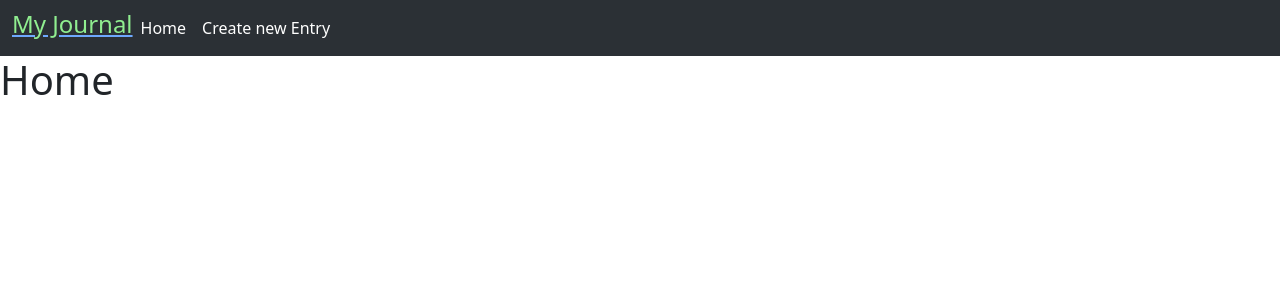
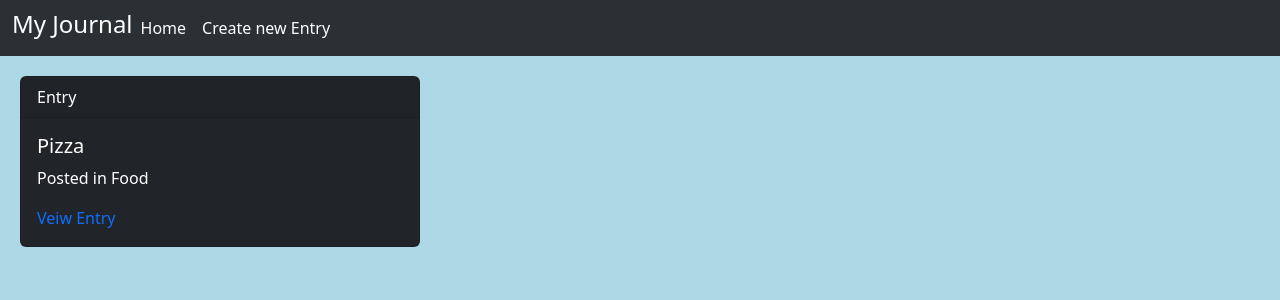
Before and after one commit to derdriu-mcateer/Journal_Application_fe, a React (Vite) app in the folder journal_fe/: page / in a window 1280 px wide. Shown: the top 300 px of the page. Built offline with nearby package versions, Linux system fonts and the light colour scheme.

Commit message:
added entries to the home route

```diff
--- a/journal_fe/src/components/App.jsx
+++ b/journal_fe/src/components/App.jsx
@@ -2,34 +2,45 @@
 // Routes is a container for multiple Route components
 // Route is used to conditionally render componenets based on the current URL and takes path as a prop
 import { BrowserRouter as Router, Routes, Route, Outlet, useParams } from 'react-router-dom'
+
+// Import useState which is a hook that allows functional components in React to manage state.
+import { useState } from 'react'
 
 // Import Components to be rendered
 import Home from './Home'
 import NewEntry from './NewEntry'
 import CategorySelection from './CategorySelection'
 import NavBar from './NavBar'
-import { useState } from 'react'
 import ShowEntry from './ShowEntry'
 
 
 function App() {
 
+  // Hard coded categories and entries
   const [categories] = useState(['Food', 'Gaming', 'Coding', 'Other'])
-  const [entries, setEntries] = useState([{category: 0, content: "Pizza"}])
+  const [entries, setEntries] = useState([{ category: 'Food', content: "Pizza" }])
 
-  function addEntry(cat_id, content){
+  // Function which takes cat_id and content as parameters
+  function addEntry(cat_id, content) {
+    // Key value pairs
     const newEntry = {
       category: cat_id,
-      content : content
+      content: content
     }
+    // ...etnries leaves the previous array unchanged and adds the newEntry to the end of the array
     setEntries([...entries, newEntry])
+  }
 
-  }
+
   // Higher Order Component
-  function ShowEntryWrapper(){
-    const {id} = useParams()
+  function ShowEntryWrapper() {
+    // useParams hook to get the id from the URL (/:id)
+    const { id } = useParams()
+
     return (
-      <ShowEntry entry={entries[id]}/>
+      // Wanting to access entires from the App parent component
+      // Display the entry where the id in the url matched the entry id
+      <ShowEntry entry={entries[id]} />
     )
 
   }
@@ -39,13 +50,13 @@ function App() {
       <Router>
         <NavBar />
         <Routes>
-        {/* Path prop specified the URL path pattern that should be matched for the route. When the current URL matches the path the associated elemnt will be rendered  */}
-          <Route path="/" element={<Home/>} />
-        {/* The element prop is used to specify the React component (element) that should be rendered on a path match  */}
-          <Route path="/category" element={<CategorySelection categories={categories}/>} />
+          {/* Path prop specified the URL path pattern that should be matched for the route. When the current URL matches the path the associated elemnt will be rendered  */}
+          <Route path="/" element={<Home entries={entries} />} />
+          {/* The element prop is used to specify the React component (element) that should be rendered on a path match  */}
+          <Route path="/category" element={<CategorySelection categories={categories} />} />
           <Route path="/entry" element={<Outlet />}>
-            <Route path=":id" element={<ShowEntryWrapper/>}/>
-            <Route path="new/:cat_id" element={<NewEntry categories={categories} addEntry={addEntry}/>}/>
+            <Route path=":id" element={<ShowEntryWrapper />} />
+            <Route path="new/:cat_id" element={<NewEntry categories={categories} addEntry={addEntry} />} />
           </Route>
           <Route path="*" element={<h1>ERROR PAGE NOT FOUND</h1>} />
         </Routes>
--- a/journal_fe/src/components/Home.jsx
+++ b/journal_fe/src/components/Home.jsx
@@ -1,10 +1,24 @@
 import React from 'react';
+import { Link } from 'react-router-dom';
 
-const Home = () => {
-  return (
-    <div>
-      <h1>Home</h1>
-    </div>
+const Home = ({entries}) => {
+
+return (
+        <>
+        <div>
+          {entries.map((entry,index) =>(
+            <div className="card text-bg-dark mb-3" id="entry-card">
+            <div className="card-header">Entry</div>
+            <div className="card-body">
+                <h5 className="card-title">{entry.content}</h5>
+                <p className="card-text">Posted in {entry.category}</p>
+                <Link to={`/entry/${index}`}>Veiw Entry</Link>
+            </div>
+        </div>
+          ))}
+        </div>
+
+        </>
   );
 };
 
--- a/journal_fe/src/components/NewEntry.jsx
+++ b/journal_fe/src/components/NewEntry.jsx
@@ -1,5 +1,5 @@
 import React, { useState } from 'react'
-import { useParams } from 'react-router-dom'
+import { Link, useParams } from 'react-router-dom'
 
 const NewEntry = ({ categories, addEntry}) => {
   const { cat_id } = useParams()
@@ -7,7 +7,7 @@ const NewEntry = ({ categories, addEntry}) => {
 
   function createEntry(e) {
     e.preventDefault()
-    addEntry(cat_id, inputValue)
+    addEntry(categories[cat_id], inputValue)
     setInputValue('')
 
   }
@@ -24,6 +24,9 @@ const NewEntry = ({ categories, addEntry}) => {
 
         </textarea>
         <button type="submit" className="btn btn-info" id="entry-button"> Submit</button>
+        <button type="submit" className="btn btn-info m-4">
+          <Link to="/category"> Go Back</Link>
+        </button>
       </form>
     </div>
   )
--- a/journal_fe/src/components/ShowEntry.jsx
+++ b/journal_fe/src/components/ShowEntry.jsx
@@ -1,5 +1,6 @@
 import React from 'react'
 
+// Entry accessed from ShowEntryWrapper function in App
 const ShowEntry = ({ entry }) => {
     return entry ? (
         <>
--- a/journal_fe/src/index.css
+++ b/journal_fe/src/index.css
@@ -1,7 +1,13 @@
 @import "https://cdn.jsdelivr.net/npm/bootstrap@5.3.2/dist/css/bootstrap.min.css";
+body{
+    background-color: lightblue;
+}
+.logo{
+    color: white;
+}
 
-.logo{
-    color: lightgreen
+a:-webkit-any-link{
+    text-decoration: none;
 }
 
 
```
